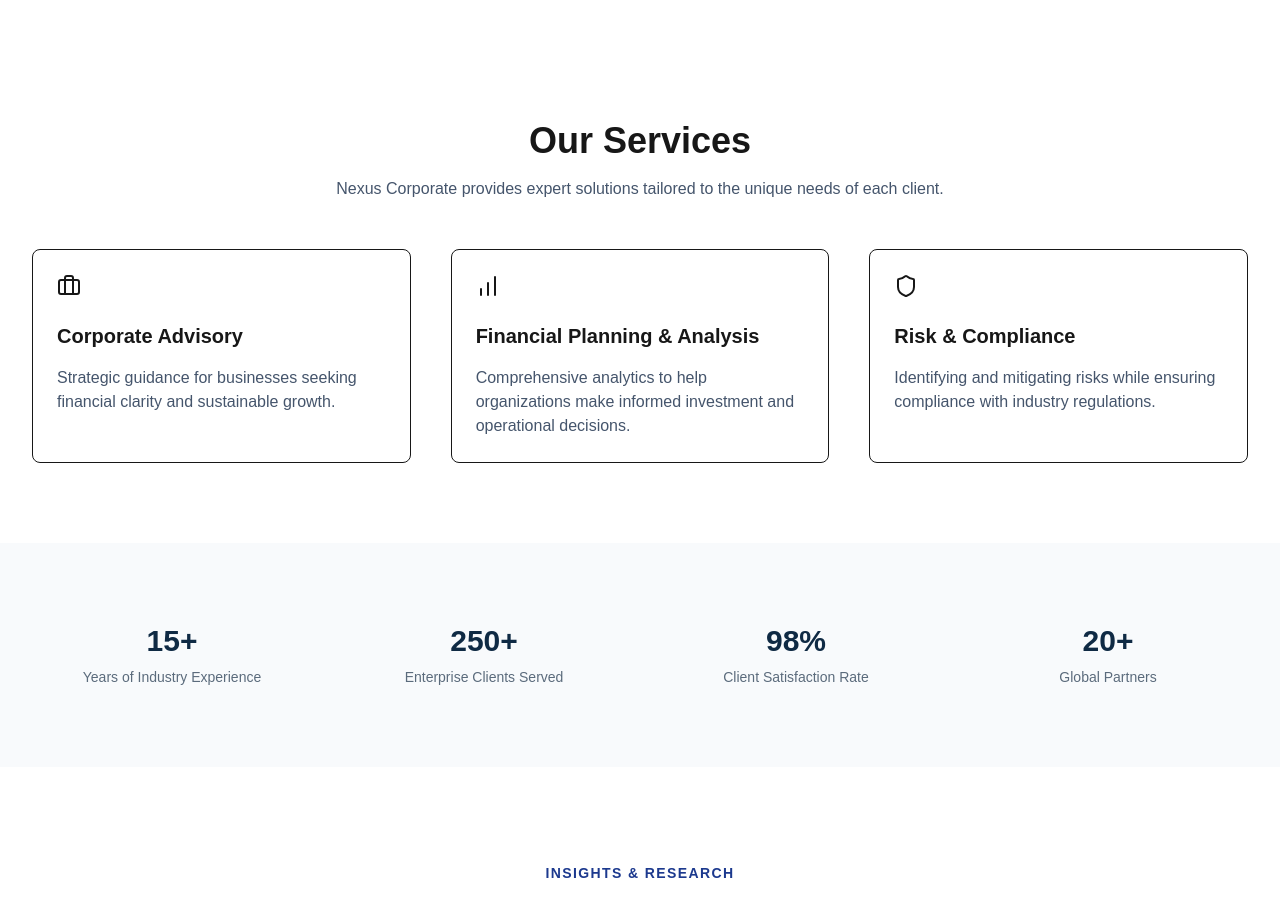
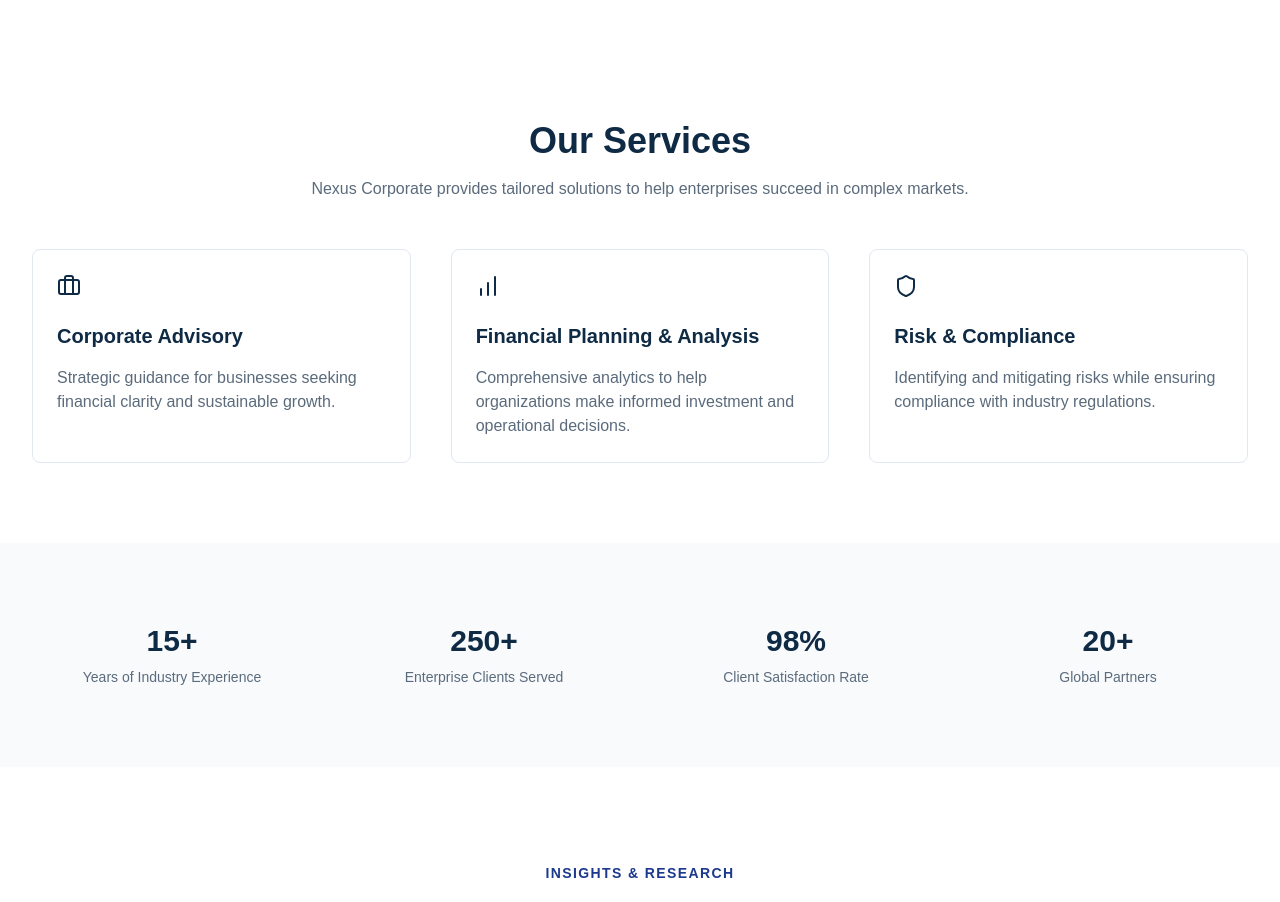
Before and after one commit to primyst/nexus, a Next.js app in the folder my-app/: page / in a window 1280 px wide. Shown: the part 780-1682 px from the top of the page. Built offline with nearby package versions, Linux system fonts and the light colour scheme.

Commit message:
Update Services.tsx

```diff
--- a/my-app/components/Services.tsx
+++ b/my-app/components/Services.tsx
@@ -12,46 +12,45 @@ const services: ServiceItem[] = [
     title: 'Corporate Advisory',
     description:
       'Strategic guidance for businesses seeking financial clarity and sustainable growth.',
-    icon: <Briefcase size={24} />,
+    icon: <Briefcase size={24} className="text-[#0F2A44]" />,
   },
   {
     title: 'Financial Planning & Analysis',
     description:
       'Comprehensive analytics to help organizations make informed investment and operational decisions.',
-    icon: <BarChart size={24} />,
+    icon: <BarChart size={24} className="text-[#0F2A44]" />,
   },
   {
     title: 'Risk & Compliance',
     description:
       'Identifying and mitigating risks while ensuring compliance with industry regulations.',
-    icon: <Shield size={24} />,
+    icon: <Shield size={24} className="text-[#0F2A44]" />,
   },
 ];
 
 const Services: React.FC = () => {
   return (
     <section className="mx-auto max-w-7xl px-4 py-20 sm:px-6 lg:px-8">
-      <div className="text-center mb-12">
-        <h2 className="text-3xl font-semibold text-[var(--foreground)] sm:text-4xl">
+      {/* Section header */}
+      <div className="text-center mb-12 animate-fade-in">
+        <h2 className="text-3xl font-semibold text-[#0F2A44] sm:text-4xl">
           Our Services
         </h2>
-        <p className="mt-4 max-w-2xl mx-auto text-slate-600">
-          Nexus Corporate provides expert solutions tailored to the unique needs of
-          each client.
+        <p className="mt-4 max-w-2xl mx-auto text-[#5B6B7C]">
+          Nexus Corporate provides tailored solutions to help enterprises succeed in complex markets.
         </p>
       </div>
 
+      {/* Service cards */}
       <div className="grid gap-10 md:grid-cols-3">
         {services.map((service) => (
           <div
             key={service.title}
-            className="flex flex-col items-start gap-4 rounded-lg border border-[var(--border)] bg-[var(--background)] p-6 transition hover:shadow-lg"
+            className="flex flex-col items-start gap-4 rounded-lg border border-[#E2E8F0] bg-white p-6 transition hover:shadow-lg animate-fade-in"
           >
-            <div className="mb-2 text-[var(--primary)]">{service.icon}</div>
-            <h3 className="text-xl font-semibold text-[var(--foreground)]">
-              {service.title}
-            </h3>
-            <p className="text-slate-600">{service.description}</p>
+            <div className="mb-2">{service.icon}</div>
+            <h3 className="text-xl font-semibold text-[#0F2A44]">{service.title}</h3>
+            <p className="text-[#5B6B7C]">{service.description}</p>
           </div>
         ))}
       </div>
```
